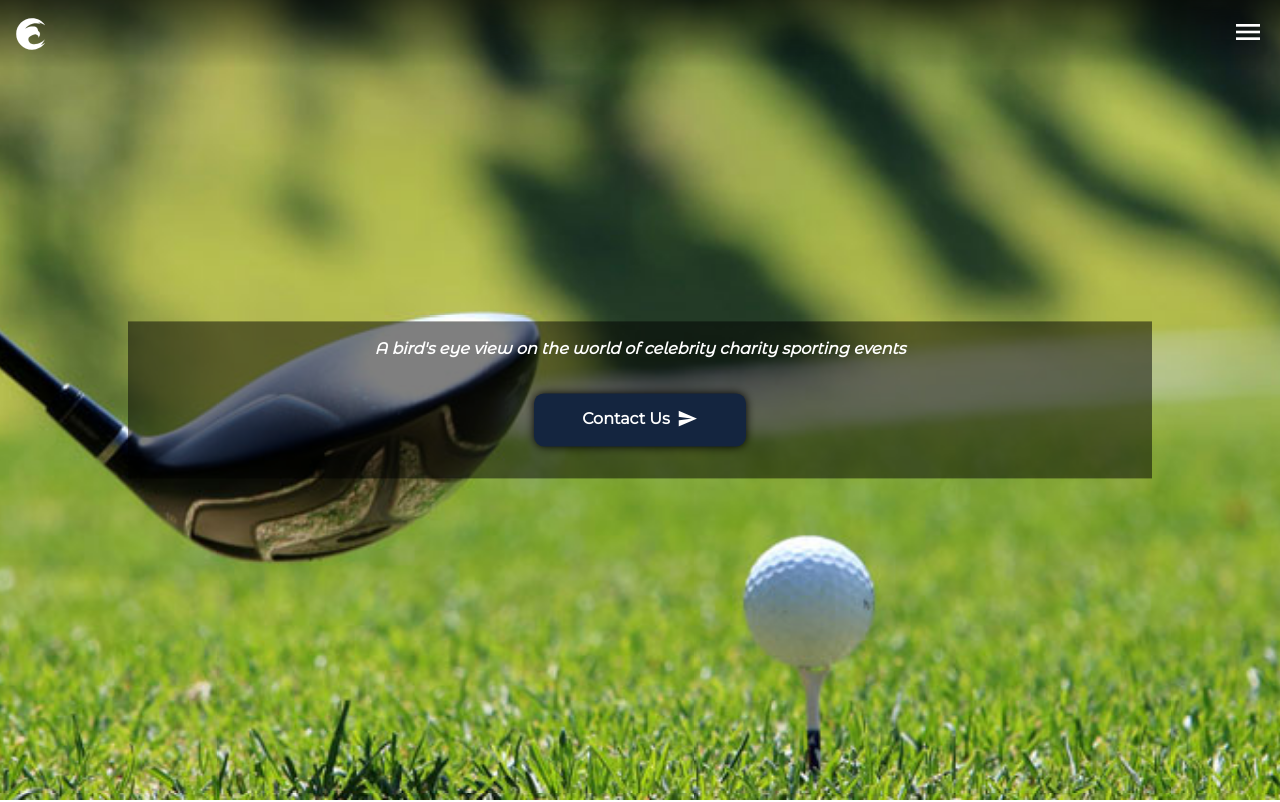
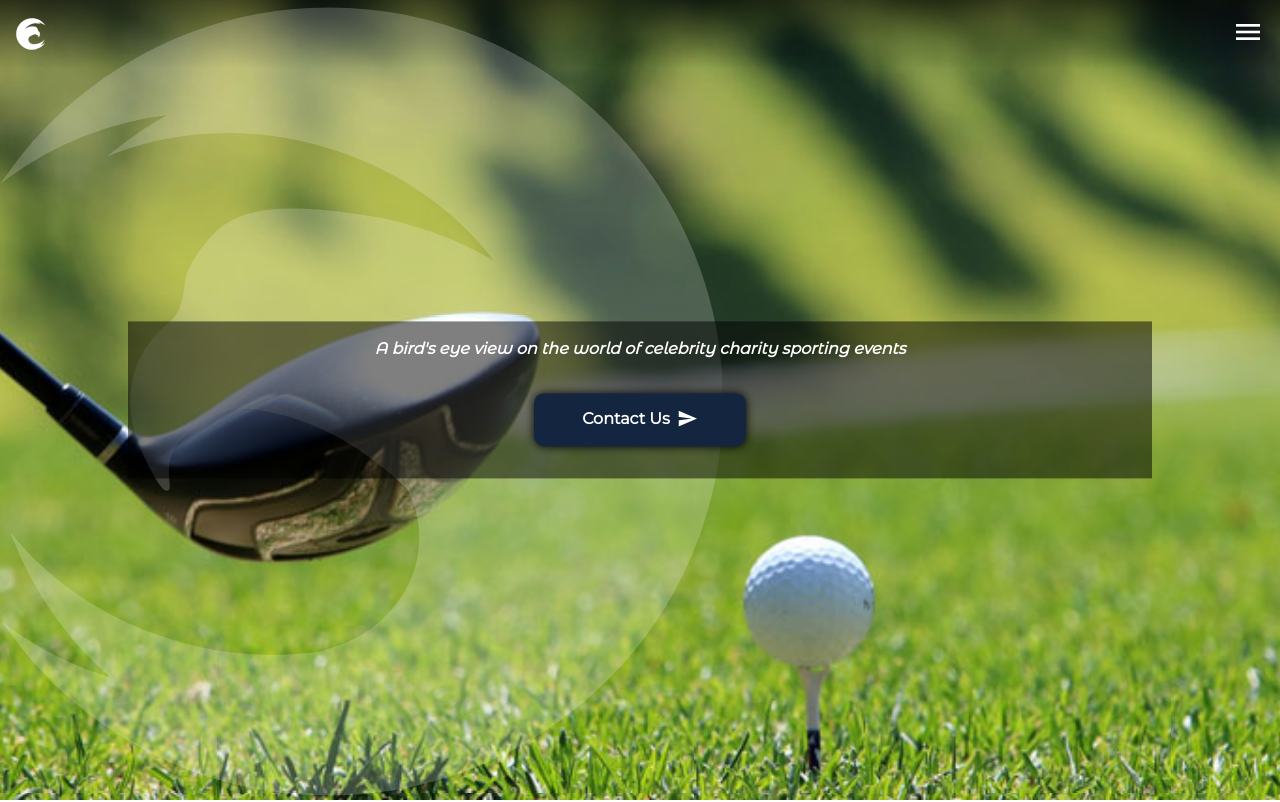
Before and after one commit to annaszalkiewicz/eaglegolfgroup, a React (Create React App) app: page / in a window 1280 px wide. Shown: the top 802 px of the page. Built offline with nearby package versions, Linux system fonts and the light colour scheme.

Commit message:
Add eagle image on backgroung

```diff
--- a/src/css/_index.scss
+++ b/src/css/_index.scss
@@ -487,6 +487,16 @@ main {
   margin-left: 3px;
 }
 
+// EAGLE
+
+.eagle {
+  position: fixed;
+  height: 100vh;
+  top: 0;
+  left: 0;
+  opacity: 0.2;
+}
+
 // FOOTER
 
 footer {
--- a/src/js/App.js
+++ b/src/js/App.js
@@ -8,6 +8,7 @@ import Events from "./Events";
 import Testimonials from "./Testimonials";
 import Partners from "./Partners";
 import Contact from "./Contact";
+import Eagle from "../img/logo-white-reversed.svg";
 
 class App extends Component {
 
@@ -15,6 +16,7 @@ class App extends Component {
 
     return (
       <div className="App">
+
         <Header />
 
         <Route
@@ -49,6 +51,8 @@ class App extends Component {
         />
 
         <Footer />
+
+        <img src={Eagle} alt="Eagle" className="eagle" />
       </div>
     );
   }
```
Also changed, not shown: src/img/logo-white-reversed.svg (added).
